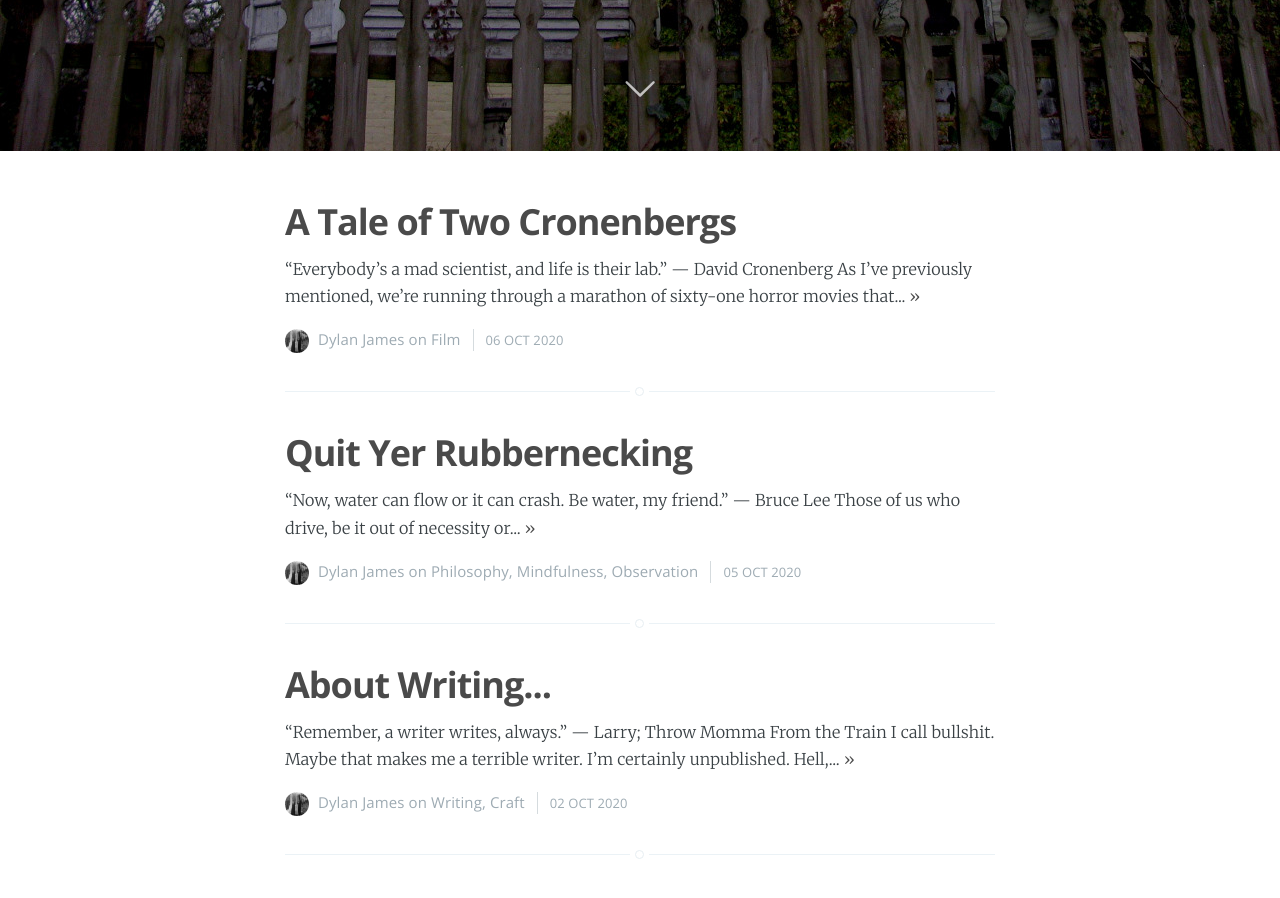
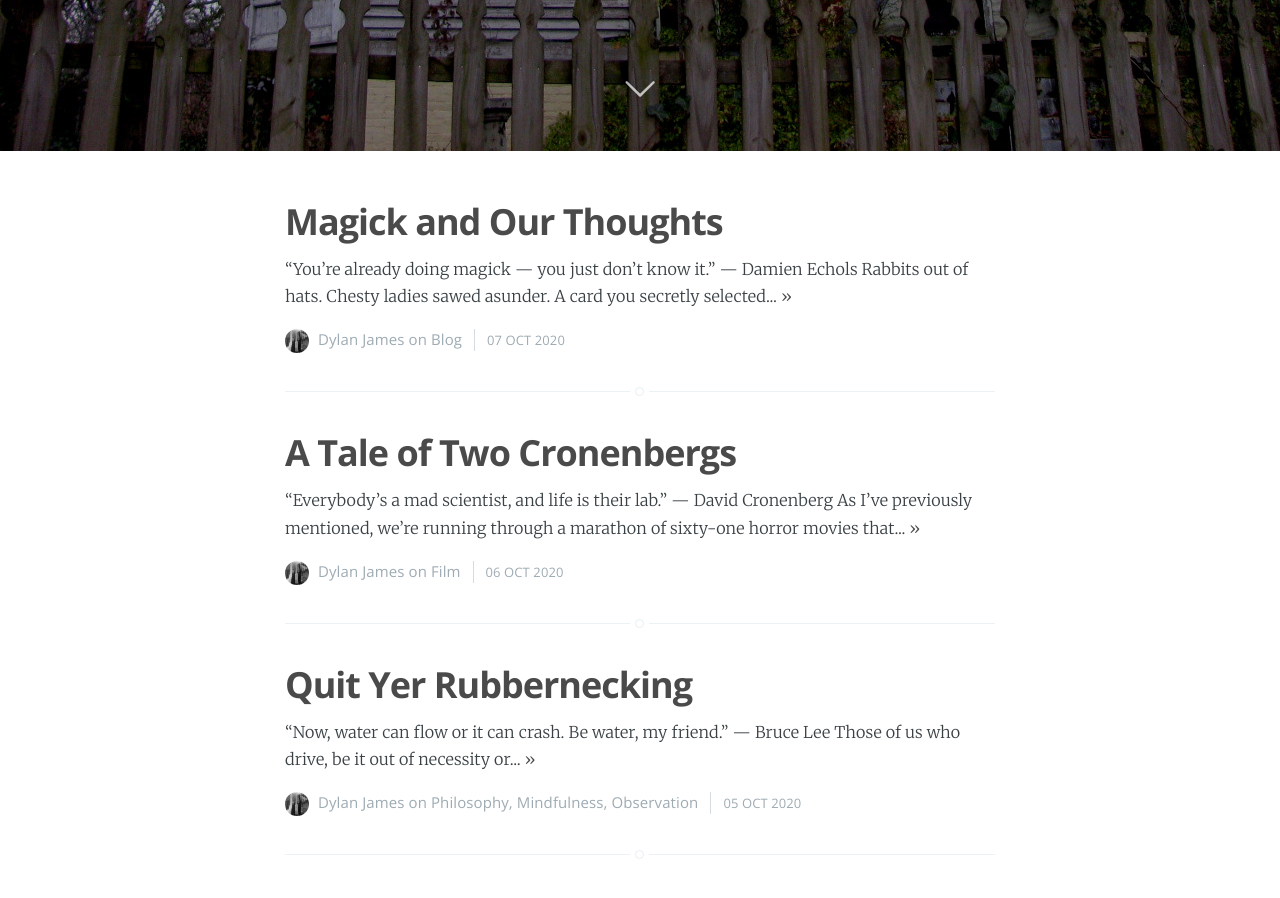
Before and after one commit to chevrenoire/chevrenoire.github.io, a Jekyll site: the page built from index.html, in a window 1280 px wide and 900 px high, scrolled down 749 px. Built offline with Jekyll 4.4.1, drawn with Linux system fonts in a browser that asks for light colours; nearby versions of some CDN libraries; the list of posts is cut into pages by our own code; some of the changed text lies outside the part shown.

Commit message:
fixed date on post

```diff
--- a/_posts/2020-10-07-magick-thinking.md
+++ b/_posts/2020-10-07-magick-thinking.md
@@ -2,8 +2,8 @@
 layout: post
 cover: 'assets/images/altar.jpg'
 navigation: true
-title: A TITLE
-date: 2020-01-01
+title: Magick and Our Thoughts
+date: 2020-10-07
 tags: blog
 subclass: 'post tag-blog'
 logo: 'assets/images/devil3.png'
```
